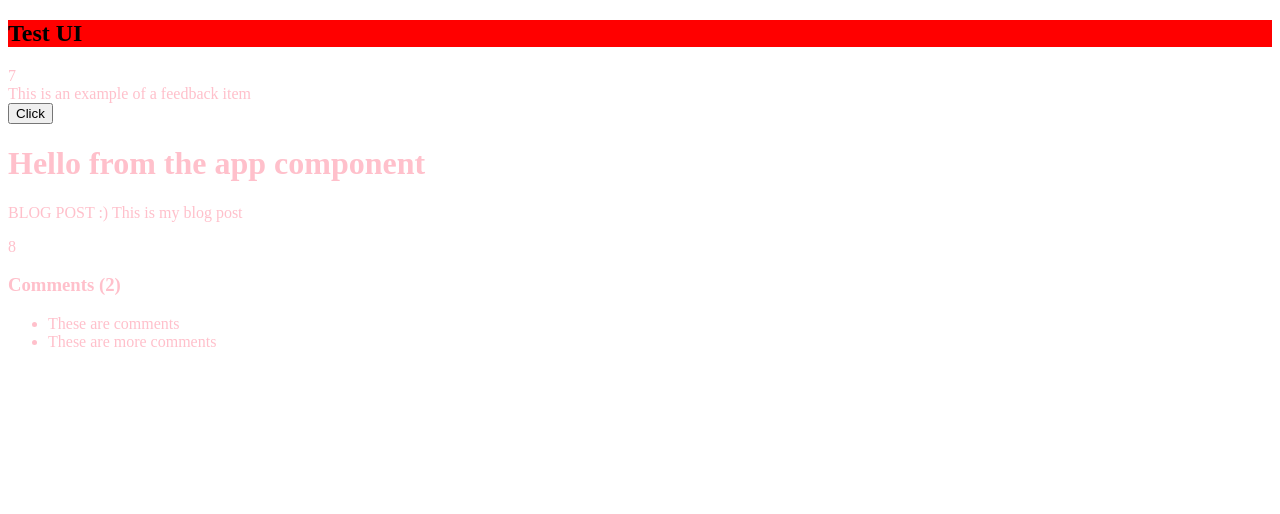
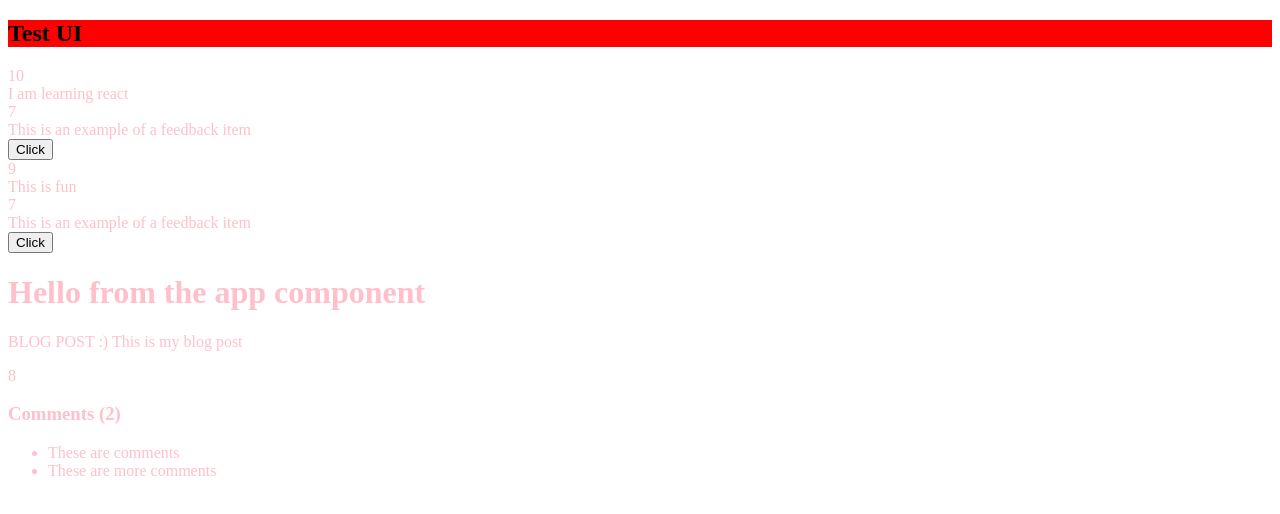
Before and after one commit to oscar-ct/react-practice, a React (Create React App) app: page / in a window 1280 px wide. Shown: the top 514 px of the page. Built offline with nearby package versions, Linux system fonts and the light colour scheme.

Commit message:
feat: practice managing global state

```diff
--- a/src/App.js
+++ b/src/App.js
@@ -1,7 +1,11 @@
 import Header from "./components/Header";
 import FeedbackItem from "./components/FeedbackItem";
+import { useState } from "react";
+import FeedbackList from "./components/FeedbackList";
+import FeedbackData from "./data/FeedbackData";
 
 function App() {
+    const [feedback, setFeedback] = useState(FeedbackData)
     const title = 'Blog Post';
     const body = 'This is my blog post';
     const comments = [
@@ -30,10 +34,15 @@ function App() {
         </ul>
     </div>;
 
+
+
+
+
     return (
         <>
             <Header text="Test UI" bgColor='red' textColor='black' />
-            <FeedbackItem />
+            <FeedbackList feedback={feedback}/>
+            {/*<FeedbackItem />*/}
             <div className='container'>
                 <h1>Hello from the app component</h1>
                 <p>{title.toUpperCase()} :) {body}</p>
--- a/src/components/FeedbackItem.jsx
+++ b/src/components/FeedbackItem.jsx
@@ -1,6 +1,6 @@
 import {useState} from 'react';
 
-function FeedbackItem() {
+function FeedbackItem({ item }) {
 
     const [rating, setRating] = useState(7)
     const [text, setText] = useState("This is an example of a feedback item")
@@ -13,18 +13,24 @@ function FeedbackItem() {
             if (rating % 2 === 0) {
                 return <h1>GOOD BYE</h1>;
             } else {
-                return <h5>{prev}</h5>;
+                return "hi";
             }
         })
     }
 
 
     return (
+        <>
         <div className="card">
+            {/*This is using object destructuring from a prop*/}
+            <div className="num-display">{item.rating}</div>
+            <div className="text-display">{item.text}</div>
+        </div>
+            {/*This is hard coding use states*/}
             <div className="num-display">{rating}</div>
             <div className="text-display">{text}</div>
             <button onClick={handleClick}>Click</button>
-        </div>
+        </>
     )
 }
 export default FeedbackItem;
--- /dev/null
+++ b/src/components/FeedbackList.jsx
@@ -0,0 +1,17 @@
+import FeedbackItem from "./FeedbackItem";
+function FeedbackList({ feedback }) {
+
+        if (!feedback || feedback.length === 0) {
+            return <p>No feedback yet</p>
+        }
+        return (
+            <div className="feedback-list">
+            {feedback.map(function (item) {
+                console.log(item)
+                return <FeedbackItem key={item.id} item={item} />
+            })}
+            </div>
+    )
+}
+
+export default FeedbackList
--- /dev/null
+++ b/src/data/FeedbackData.js
@@ -0,0 +1,14 @@
+const FeedbackData = [
+    {
+        id: 1,
+        rating: 10,
+        text: 'I am learning react'
+    },
+    {
+        id: 2,
+        rating: 9,
+        text: 'This is fun'
+    }
+]
+
+export default FeedbackData
```
